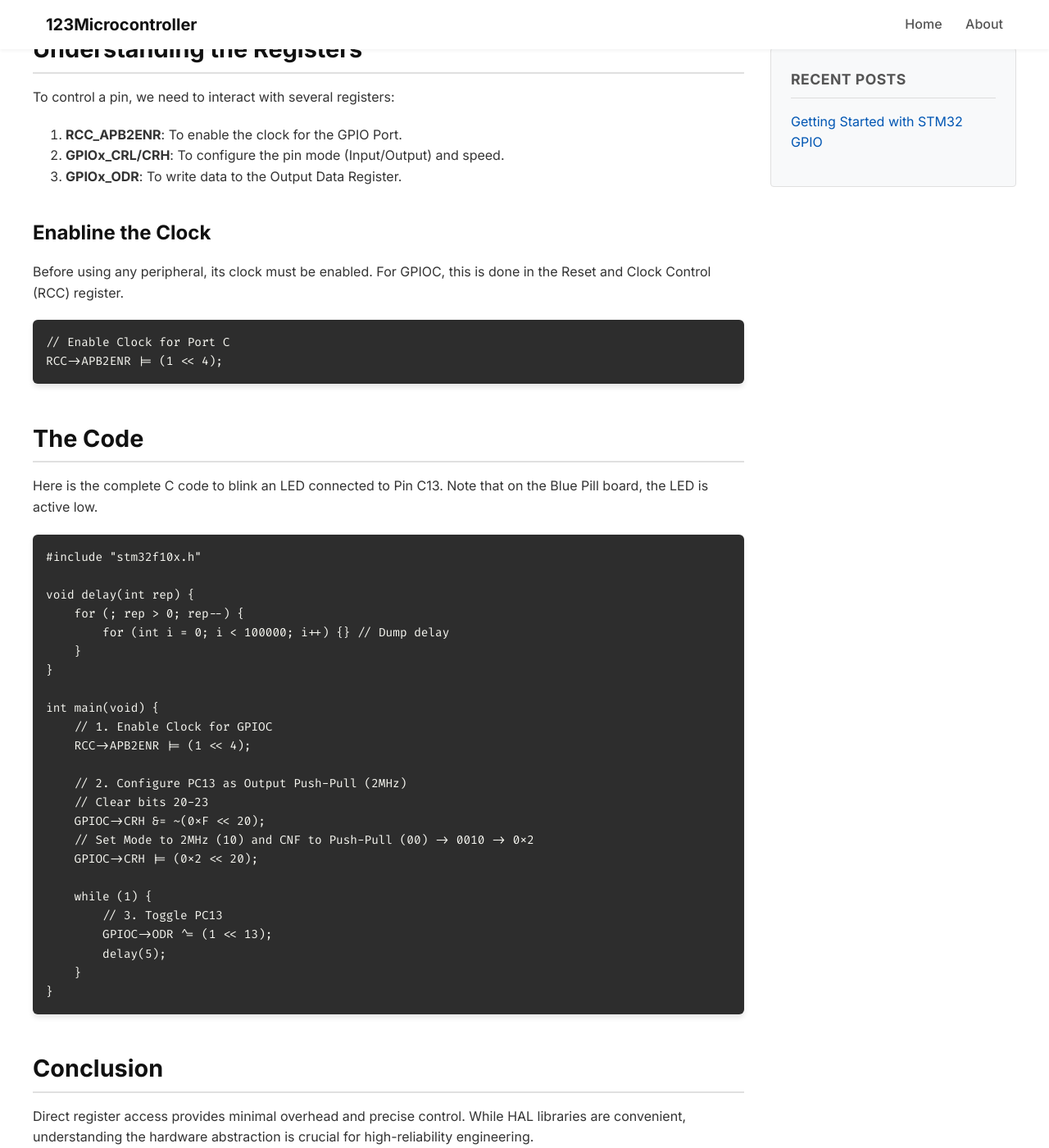
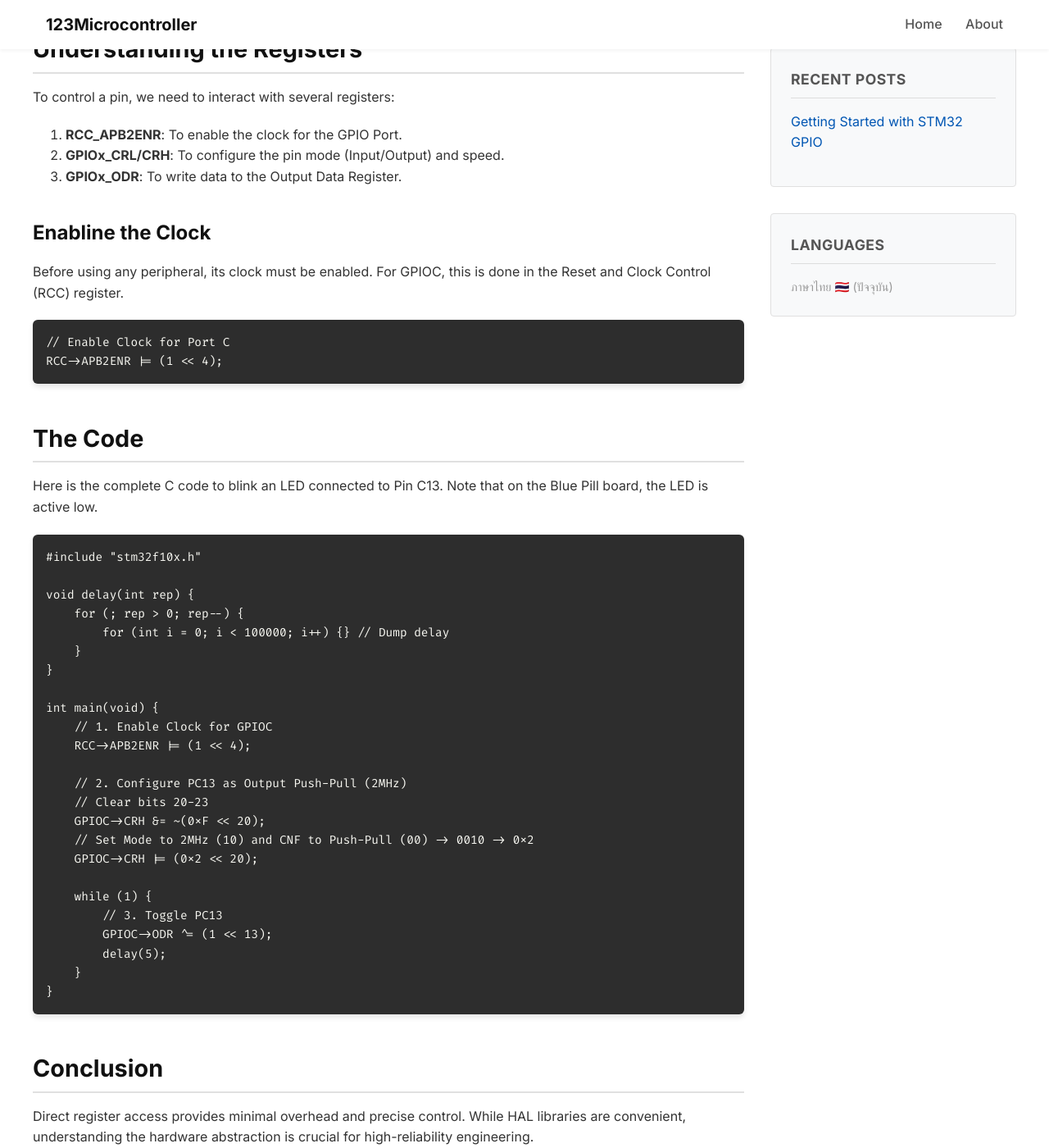
Before and after one commit to Wisit/website_123microcontroller, a Jekyll site: the page built from _posts/2024-01-17-getting-started-stm32-gpio.md, in a window 1280 px wide and 1400 px high, scrolled down 673 px. Shown: the whole window at 82% size. Built offline with Jekyll 4.4.1, drawn with Linux system fonts in a browser that asks for light colours.

Commit message:
add button switch language

```diff
--- a/_layouts/post.html
+++ b/_layouts/post.html
@@ -16,6 +16,18 @@
       </p>
     </header>
 
+    <!-- Language Switcher (Top of Article) -->
+    <div class="lang-switch-container" style="margin-bottom: 1.5rem;">
+      {% assign posts=site.posts | where:"ref", page.ref | sort: 'lang' %}
+      {% for post in posts %}
+        {% if post.lang != page.lang %}
+          <a href="{{ post.url | relative_url }}" class="btn-lang-switch">
+            {% if post.lang == 'en' %} Read in English 🇬🇧 {% else %} อ่านภาษาไทย 🇹🇭 {% endif %}
+          </a>
+        {% endif %}
+      {% endfor %}
+    </div>
+
     <div class="post-content e-content" itemprop="articleBody" id="post-content-body">
       {{ content }}
     </div>
@@ -32,6 +44,26 @@
 
 <aside class="sidebar-column">
   {% include sidebar.html %}
+
+  <!-- Language Switcher (Sidebar) -->
+  <div class="sidebar-widget">
+    <h3 class="sidebar-title">Languages</h3>
+    {% assign posts=site.posts | where:"ref", page.ref | sort: 'lang' %}
+    {% for post in posts %}
+      {% if post.lang != page.lang %}
+        <a href="{{ post.url | relative_url }}" class="btn-lang-switch" style="display: block; text-align: center;">
+          {% if post.lang == 'en' %} Read in English 🇬🇧 {% else %} อ่านภาษาไทย 🇹🇭 {% endif %}
+        </a>
+      {% else %}
+        <div style="color: #999; font-size: 0.9rem;">
+          {% if post.lang == 'en' %} English 🇬🇧 (Current) {% else %} ภาษาไทย 🇹🇭 (ปัจจุบัน) {% endif %}
+        </div>
+      {% endif %}
+    {% endfor %}
+    {% if posts.size == 0 %}
+      <span style="color: #999; font-size: 0.9rem;">No translations available.</span>
+    {% endif %}
+  </div>
 </aside>
 
 <script>
--- a/assets/css/style.css
+++ b/assets/css/style.css
@@ -125,6 +125,26 @@
   font-size: 100%;
 }
 
+/* Language Switcher */
+.btn-lang-switch {
+  display: inline-block;
+  padding: 0.4rem 0.8rem;
+  margin: 0.5rem 0;
+  color: var(--link-color);
+  border: 1px solid var(--link-color);
+  background-color: transparent;
+  border-radius: 4px;
+  font-weight: 500;
+  text-decoration: none;
+  font-size: 0.9rem;
+  transition: all 0.2s ease;
+}
+.btn-lang-switch:hover {
+  background-color: var(--link-color);
+  color: white;
+  text-decoration: none;
+}
+
 /* Sidebar Components */
 .sidebar-widget {
   margin-bottom: 2rem;
```
